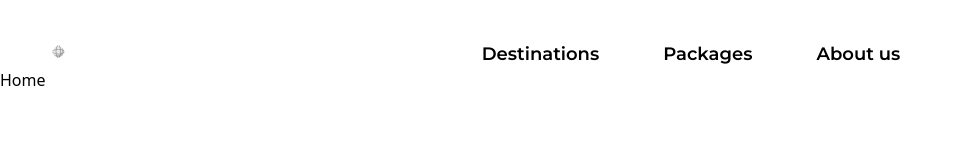
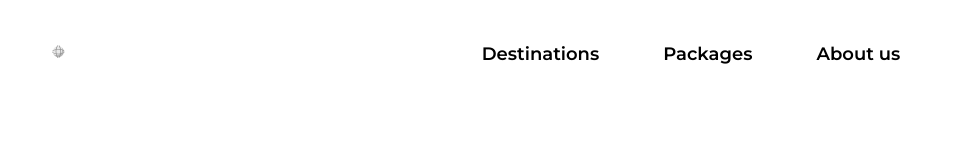
Before and after one commit to devalanlima/TravelWebsite, a Vue app: page / in a window 1280 px wide. Shown: the top 160 px of the page, without its empty margins (0-962 px from the left). Built offline with nearby package versions, Linux system fonts and the light colour scheme.

Commit message:
add / ExploreScreen to HomeView.vue

```diff
--- a/src/views/HomeView.vue
+++ b/src/views/HomeView.vue
@@ -1,5 +1,7 @@
 <template>
-  <div>
-    Home
-  </div>
+  <ExploreScreen/>
 </template>
+
+<script setup>
+import ExploreScreen from '../components/ExploreScreen.vue';
+</script>
```
